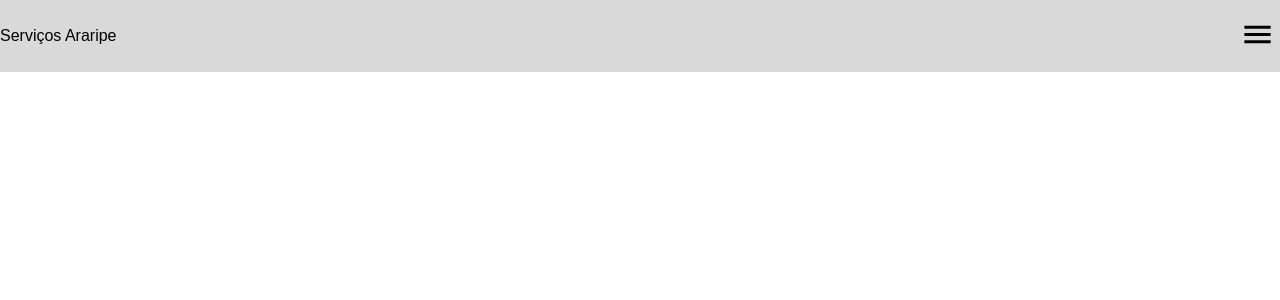
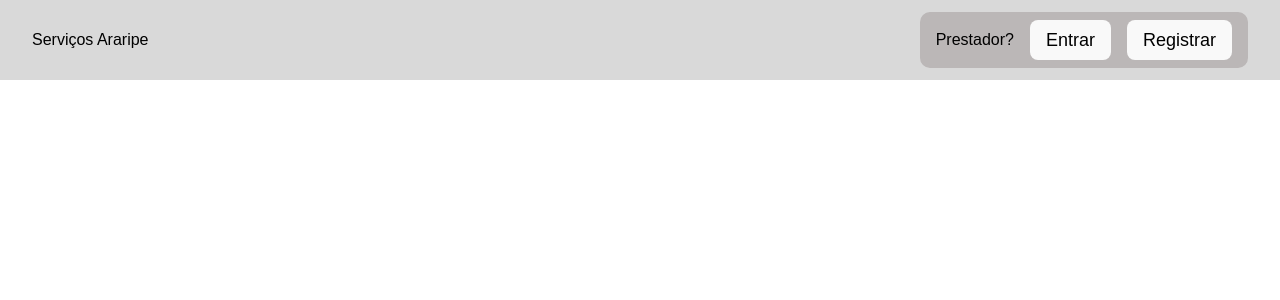
Before and after one commit to affs3a/projeto-social, a React (Vite) app in the folder client/: page / in a window 1280 px wide. Shown: the top 300 px of the page. Built offline with nearby package versions, Linux system fonts and the light colour scheme.

Commit message:
feat: i separeted the navbar into two folders; MenuMobile and MenuDesktop

```diff
--- a/client/src/App.jsx
+++ b/client/src/App.jsx
@@ -15,7 +15,7 @@ const GlobalStyle = createGlobalStyle`
   }
 
   a {
-    cursor: pointer;
+      cursor: pointer;
   }
 `
 
--- a/client/src/components/navegation/ActionsMenu/index.jsx
+++ b/client/src/components/navegation/NavBar/components/MenuDesktop/components/ActionsMenu/index.jsx
@@ -2,44 +2,40 @@ import { styled } from "styled-components"
 import { Description } from "/src/style/tags"
 import { Button } from "/src/components/others/Button"
 
-//Icons
-import { LoginIcon } from "/src/style/icons"
-
 const Span = styled.span`
     display: flex;
-    align-items: start;
-    justify-content: center;
-    flex-direction: column;
+    justify-content: space-between;
+    align-items: center;
+    border-radius: 10px;
+    gap: 1rem;
+    width: 100%;
     text-align: center;
-    border-radius: 8px;
-    gap: .5rem;
-    width: 100%;
+    background: #bbb7b7;
+    padding: .5rem 1rem;
 `
 
 const ActionsMenu = () => {
     return (
         <Span>
-            <Description display={"none"}>
-                É prestador?
+            <Description>
+                Prestador?
             </Description>
             <Button
-                fontSize="20px"
+                fontSize="18px"
                 as="a"
-                display={"flex"}
-                width={"100%"}
                 justify={"start"}
+                back={"#f9f9f9"}
+                height={"40px"}
             >
-                <LoginIcon fontSize={"27px"} />
                 Entrar
             </Button>
             <Button
-                fontSize="20px"
+                fontSize="18px"
                 as="a"
-                display={"flex"}
-                width={"100%"}
                 justify={"start"}
+                back={"#f9f9f9"}
+                height={"40px"}
             >
-                <LoginIcon fontSize={"27px"} />
                 Registrar
             </Button>
         </Span>
--- /dev/null
+++ b/client/src/components/navegation/NavBar/components/MenuDesktop/index.jsx
@@ -0,0 +1,21 @@
+import { styled } from "styled-components"
+import ActionsMenu from "./components/ActionsMenu"
+import { Div } from "/src/style/tags"
+
+const DivDesktop = styled(Div)`
+    display: none;
+
+    @media (min-width: 500px) {
+        display: block;
+    }
+`
+
+const MenuDesktop = () => {
+    return (
+        <DivDesktop>
+            <ActionsMenu />
+        </DivDesktop>
+    )
+}
+
+export default MenuDesktop
--- a/client/src/components/navegation/MenuNav/index.jsx
+++ b/client/src/components/navegation/NavBar/components/MenuMobile/index.jsx
@@ -1,7 +1,6 @@
 import { styled } from "styled-components"
-import { ListIcon, ErrorIcon } from "/src/style//icons"
+import { ListIcon, ErrorIcon, LoginIcon, ResgisterIcon } from "/src/style//icons"
 import { Div } from "/src/style/tags"
-import ActionsMenu from "../ActionsMenu"
 
 const Link = styled.a`
     display: flex;
@@ -15,7 +14,7 @@ const TitleLink = styled.h3`
     font-size: 20px;
 `
 
-const DivHeader = styled(Div)`
+const DivMobile = styled(Div)`
     display: flex;
     flex-direction: column;
     align-items: start;
@@ -24,18 +23,33 @@ const DivHeader = styled(Div)`
     width: 70%;
     max-width: 200px;
     background: #D9D9D9;
-    right: 0;
     top: 72px;
     padding: .5rem 1em;
     gap: .5rem;
-    display: none;
+    right: ${props => props.visible ? "0px" : "-200px"};
+    animation: showMenu .4s;
+
+    @keyframes showMenu {
+        from {
+            opacity: 0;
+            width: 0;
+        }
+        to {
+            opacity: 1;
+            width: 70%;
+            max-width: 200px;
+        }
+    }
+
+    @media (min-width: 500px) {
+        display: none;
+    }
 
 `
 
-
 const MenuNav = () => {
     return (
-        <DivHeader flex={"true"}>
+        <DivMobile flex={"true"} visible>
             <Link>
                 <ListIcon fontSize={'27px'} />
                 <TitleLink>Serviços</TitleLink>
@@ -44,8 +58,15 @@ const MenuNav = () => {
                 <ErrorIcon fontSize={'27px'} />
                 <TitleLink>Sobre</TitleLink>
             </Link>
-            <ActionsMenu />
-        </DivHeader>
+            <Link>
+                <LoginIcon fontSize={'27px'} />
+                <TitleLink>Entrar</TitleLink>
+            </Link>
+            <Link>
+                <ResgisterIcon fontSize={'27px'} />
+                <TitleLink>Registrar</TitleLink>
+            </Link>
+        </DivMobile>
     )
 }
 
--- a/client/src/components/navegation/NavBar/index.jsx
+++ b/client/src/components/navegation/NavBar/index.jsx
@@ -1,7 +1,10 @@
 import styled from "styled-components"
-import MenuNav from "../MenuNav";
 import { MenuIcon } from "/src/style/icons";
-import { Button } from "../../others/Button";
+import MenuMobile from "./components/MenuMobile";
+import MenuDesktop from "./components/MenuDesktop";
+import { useState } from "react";
+
+
 
 const Header = styled.header`
     width: 100%;
@@ -10,26 +13,32 @@ const Header = styled.header`
     display: flex;
     align-items: center;
     justify-content: space-between;
+    padding: 0 2rem;
+
+    @media (min-width: 500px) {
+        height: 80px;
+    }
 
 `
+
 const Logo = styled.h1`
     font-size: 16px;
 `
 
 const NavBar = () => {
 
-    const toggleButton = () => {
-    }
+    const [menuVisible, setMenuVisible] = useState(false)
+    const showMenu = () => setMenuVisible(!menuVisible)
 
     return (
         <Header>
             <Logo>Serviços Araripe</Logo>
-            <Button onClick={toggleButton}>
-                <MenuIcon
-                    fontSize={"35px"}
-                />
-            </Button>
-            <MenuNav />
+            <MenuIcon
+                fontSize={"30px"}
+                onClick={showMenu}
+            />
+            {menuVisible && <MenuMobile visible={menuVisible} />}
+            <MenuDesktop />
         </Header>
     )
 }
--- a/client/src/components/others/Button/index.jsx
+++ b/client/src/components/others/Button/index.jsx
@@ -4,7 +4,7 @@ export const Button = styled.button`
     background: ${props => props.back || "none"};
     color: ${props => props.color};
     font-size: ${props => props.fontSize};
-    display: ${props => props.display};
+    display: ${props => props.display || "flex"};
     width: ${props => props.width || "auto"};
     height: ${props => props.height || "auto"};
     justify-content: ${props => props.justify || "center"};
@@ -12,11 +12,7 @@ export const Button = styled.button`
     border: none;
     cursor: pointer;
     align-items: center;
-    padding: .3rem;
+    justify-content: center;
+    padding: .5rem 1rem;
     gap: .3rem;
-
-    &:hover {
-        filter: drop-shadow(0 0 10px #0000003a);
-
-    }
 `
--- a/client/src/style/icons/index.jsx
+++ b/client/src/style/icons/index.jsx
@@ -1,5 +1,5 @@
 import { styled } from "styled-components"
-import { ListAlt, ErrorOutline, Login, Menu }
+import { ListAlt, ErrorOutline, Login, Menu, PersonAdd }
     from '@mui/icons-material';
 
 export const ListIcon = styled(ListAlt)`
@@ -20,4 +20,18 @@ export const LoginIcon = styled(Login)`
 export const MenuIcon = styled(Menu)`
     font-size: ${props => props.fontSize};
     color: ${props => props.color};
+    cursor: pointer;
+    display: block;
+
+    @media (min-width: 500px) {
+        opacity: 0;
+    }
+
 `
+
+export const ResgisterIcon = styled(PersonAdd)`
+    font-size: ${props => props.fontSize};
+    color: ${props => props.color};
+    cursor: pointer;
+
+`
--- a/client/src/style/tags/index.jsx
+++ b/client/src/style/tags/index.jsx
@@ -7,5 +7,5 @@ export const Div = styled.div`
 
 export const Description = styled.p`
     font-size: ${props => props.fontSize};
-    display: ${props => props.display || "block"};
+    display: ${props => props.display || ""};
 `
```
